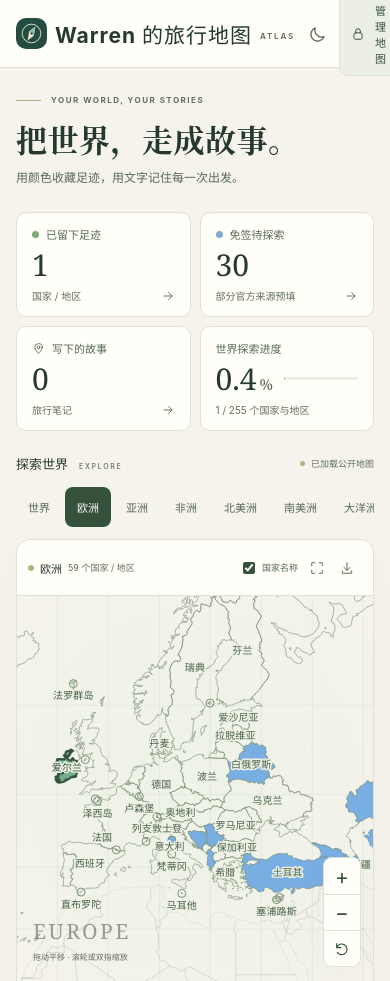
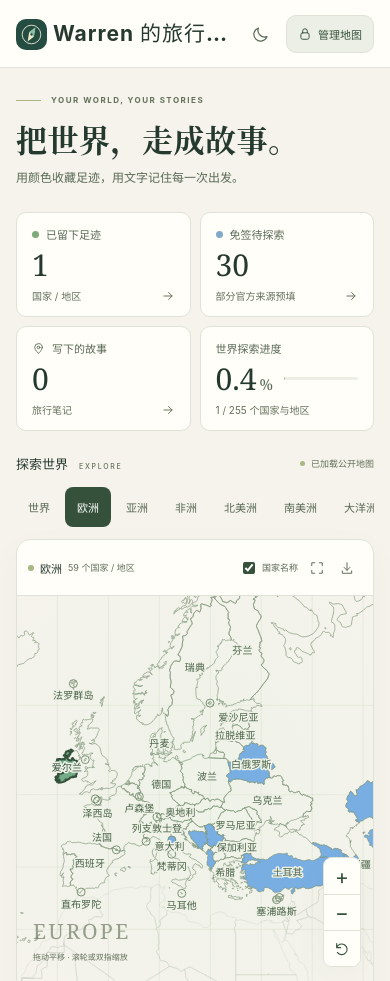
Before and after one commit to Warren-xh/travel-atlas, a website with bundled scripts: page index.html in a window 390 px wide. Shown: the top 981 px of the page. Built offline with nearby package versions, Linux system fonts and the light colour scheme.

Commit message:
Keep long map names from squeezing mobile management controls

```diff
--- a/style.css
+++ b/style.css
@@ -1537,18 +1537,29 @@ dialog form > p {
   .brand {
     font-size: 21px;
     gap: 8px;
+    display: block;
+    flex: 1;
+    min-width: 0;
+    overflow: hidden;
+    text-overflow: ellipsis;
   }
   .brand img {
     width: 31px;
     height: 31px;
+    display: inline-block;
+    vertical-align: middle;
+    margin-right: 6px;
   }
   .brand small {
+    display: none;
     font-size: 8px;
     letter-spacing: 1.8px;
     margin-left: 0;
   }
   .header-actions {
     gap: 6px;
+    flex-shrink: 0;
+    white-space: nowrap;
   }
   .header-actions > .icon-button {
     width: 34px;
```
